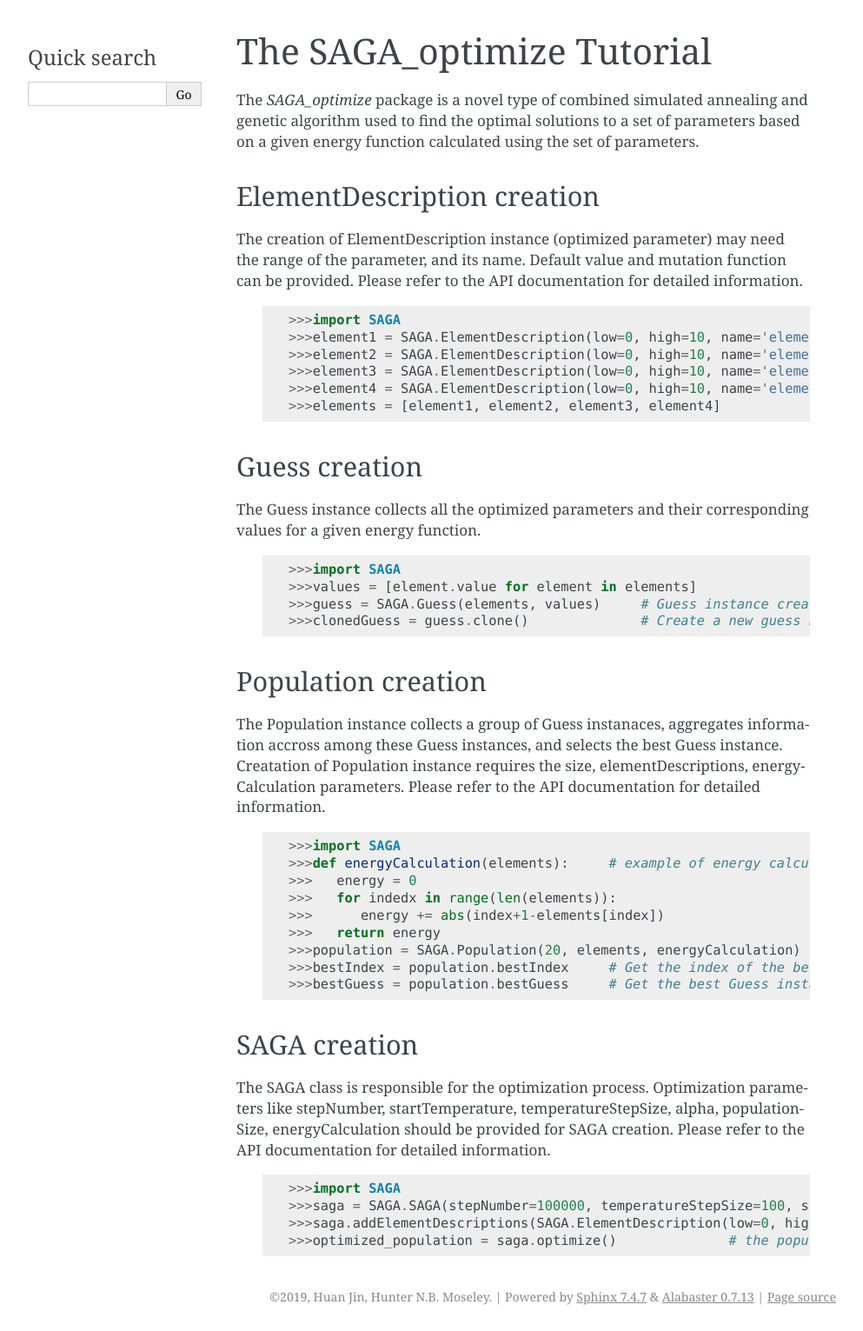
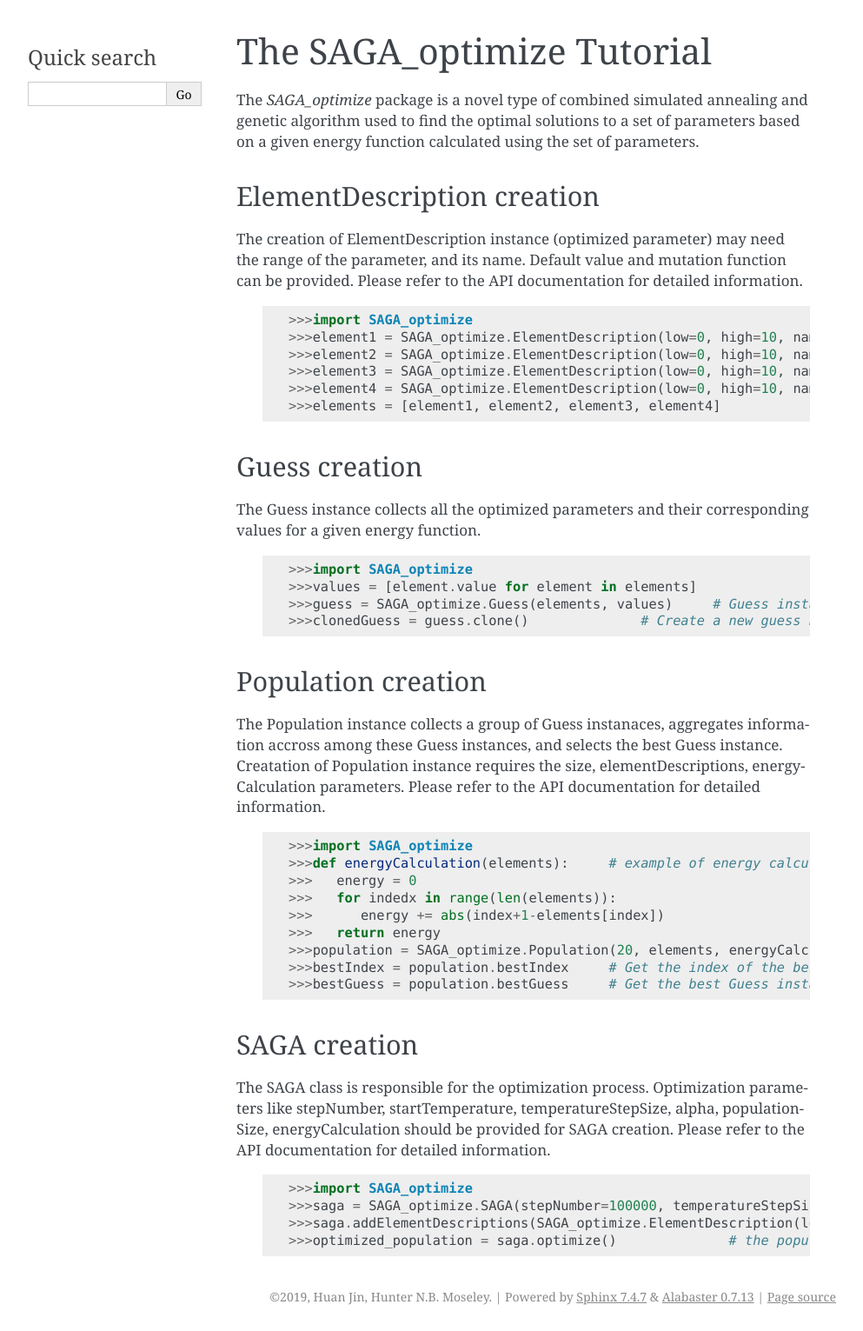
Before and after one commit to MoseleyBioinformaticsLab/SAGA_optimize, a Sphinx documentation site: the page built from doc/tutorial.rst, in a window 1280 px wide. Shown: the whole page at 87% size, without its empty margins (148-1141 px from the left). Built offline with Sphinx 7.4.7, drawn with Linux system fonts in a browser that asks for light colours; the version number could not be read and is left out.

Commit message:
Updated documentation

```diff
--- a/doc/api.rst
+++ b/doc/api.rst
@@ -1,5 +1,5 @@
 
-.. automodule:: SAGA
+.. automodule:: SAGA_optimize
     :member-order: bysource
     :members:
     :special-members:
--- a/doc/conf.py
+++ b/doc/conf.py
@@ -20,7 +20,7 @@
 import os
 import sys
 sys.path.insert(0, os.path.abspath('../'))
-from SAGA import __version__
+from SAGA_optimize import __version__
 
 
 # -- General configuration ------------------------------------------------
@@ -63,9 +63,9 @@
 # built documents.
 #
 # The short X.Y version.
-version = '1.0'
+version = __version__
 # The full version, including alpha/beta/rc tags.
-release = '1.0'
+release = __version__
 
 # The language for content autogenerated by Sphinx. Refer to documentation
 # for a list of supported languages.
--- a/doc/guide.rst
+++ b/doc/guide.rst
@@ -19,7 +19,7 @@
 
 .. code:: bash
 
-    python3 -m pip install SAGA_optimize
+    pip3 install SAGA-optimize
 
 GitHub Package installation (method 2)
 ......................................
@@ -27,6 +27,9 @@
 Make sure you have git_ installed:
 
 .. code:: bash
+
+   cd ~/
+   git clone https://github.com/MoseleyBioinformaticsLab/SAGA_optimize.git
 
 Dependecies
 ...........
--- a/doc/tutorial.rst
+++ b/doc/tutorial.rst
@@ -10,11 +10,11 @@
 
    .. code:: Python
 
-      >>>import SAGA
-      >>>element1 = SAGA.ElementDescription(low=0, high=10, name='element1')    # ElementDescription instance creation.
-      >>>element2 = SAGA.ElementDescription(low=0, high=10, name='element2')
-      >>>element3 = SAGA.ElementDescription(low=0, high=10, name='element3')
-      >>>element4 = SAGA.ElementDescription(low=0, high=10, name='element4')
+      >>>import SAGA_optimize
+      >>>element1 = SAGA_optimize.ElementDescription(low=0, high=10, name='element1')    # ElementDescription instance creation.
+      >>>element2 = SAGA_optimize.ElementDescription(low=0, high=10, name='element2')
+      >>>element3 = SAGA_optimize.ElementDescription(low=0, high=10, name='element3')
+      >>>element4 = SAGA_optimize.ElementDescription(low=0, high=10, name='element4')
       >>>elements = [element1, element2, element3, element4]
 
 Guess creation
@@ -24,9 +24,9 @@
 
    .. code:: Python
 
-      >>>import SAGA
+      >>>import SAGA_optimize
       >>>values = [element.value for element in elements]
-      >>>guess = SAGA.Guess(elements, values)     # Guess instance creation.
+      >>>guess = SAGA_optimize.Guess(elements, values)     # Guess instance creation.
       >>>clonedGuess = guess.clone()              # Create a new guess by cloning the ElementDescriptions and the corresponding values of an existing guess instance.
 
 Population creation
@@ -36,13 +36,13 @@
 
    .. code:: Python
 
-      >>>import SAGA
+      >>>import SAGA_optimize
       >>>def energyCalculation(elements):     # example of energy calculation function definition.
       >>>   energy = 0
       >>>   for indedx in range(len(elements)):
       >>>      energy += abs(index+1-elements[index])
       >>>   return energy
-      >>>population = SAGA.Population(20, elements, energyCalculation)   # Population instance creation.
+      >>>population = SAGA_optimize.Population(20, elements, energyCalculation)   # Population instance creation.
       >>>bestIndex = population.bestIndex     # Get the index of the best Guess among the Population.
       >>>bestGuess = population.bestGuess     # Get the best Guess instance of the Population instance.
 
@@ -53,7 +53,7 @@
 
    .. code:: Python
 
-      >>>import SAGA
-      >>>saga = SAGA.SAGA(stepNumber=100000, temperatureStepSize=100, startTemperature=0.5, alpha=1, direction=-1, energyCalculateion=energyCalculation, crossoverRate=0.5, mutationRate=3, annealMutationRate=1, populationSize=20)                     # SAGA instance creation.
-      >>>saga.addElementDescriptions(SAGA.ElementDescription(low=0, high=10), SAGA.ElementDescription(low=0, high=10), SAGA.ElemenDescription(low=0, high=10), SAGA.ElementDescription(low=0, high=10), SAGA.ElementDescription(low=0, high=10))           # Add optimized parameters.
+      >>>import SAGA_optimize
+      >>>saga = SAGA_optimize.SAGA(stepNumber=100000, temperatureStepSize=100, startTemperature=0.5, alpha=1, direction=-1, energyCalculateion=energyCalculation, crossoverRate=0.5, mutationRate=3, annealMutationRate=1, populationSize=20)                     # SAGA instance creation.
+      >>>saga.addElementDescriptions(SAGA_optimize.ElementDescription(low=0, high=10), SAGA_optimize.ElementDescription(low=0, high=10), SAGA_optimize.ElemenDescription(low=0, high=10), SAGA.ElementDescription(low=0, high=10), SAGA_optimize.ElementDescription(low=0, high=10))           # Add optimized parameters.
       >>>optimized_population = saga.optimize()              # the population returned after the opitimization.
```
Also changed, not shown: README.rst (+9 -6 lines), SAGA_optimize.py (+17 -17 lines), 1 other file.
